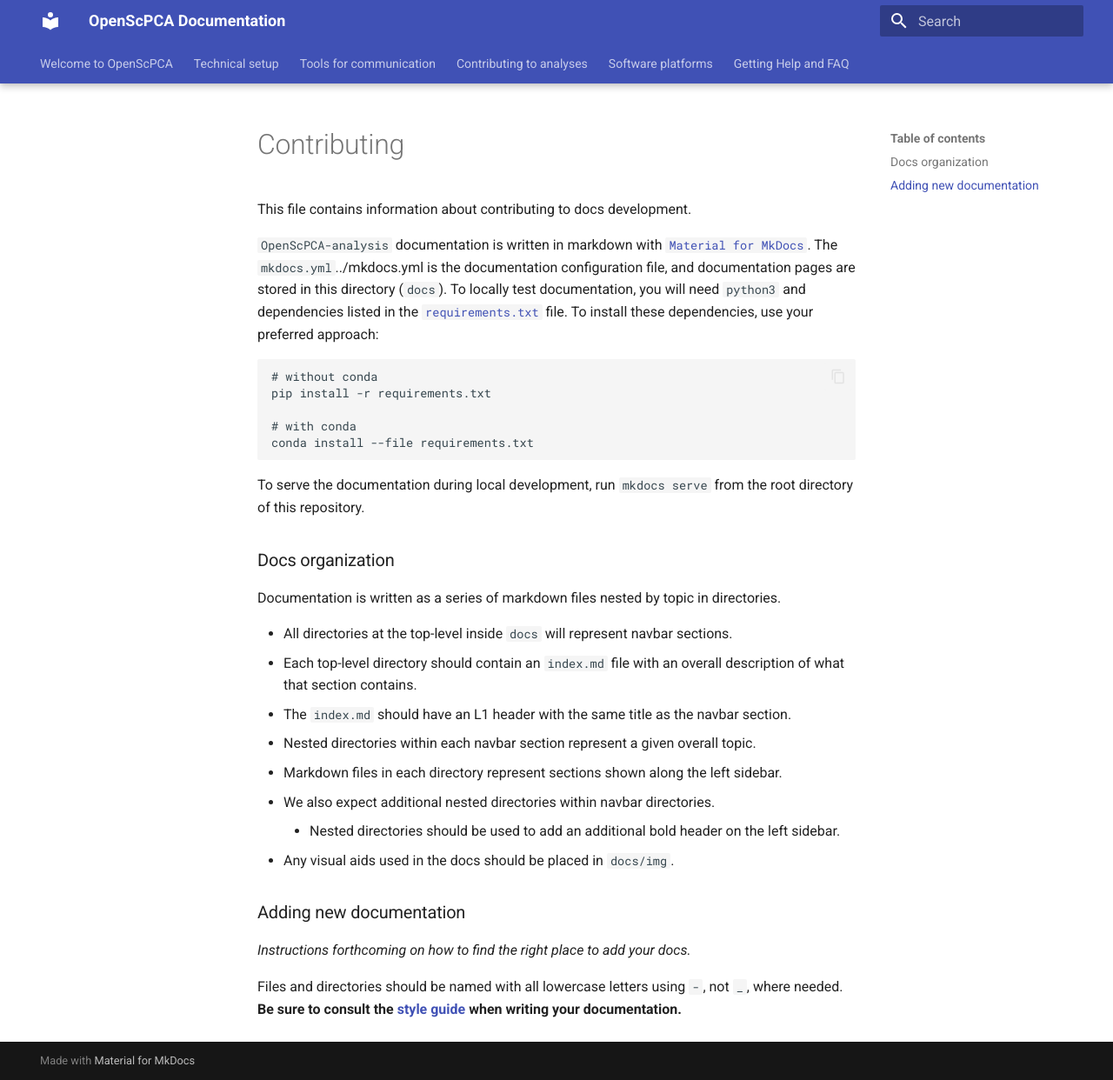
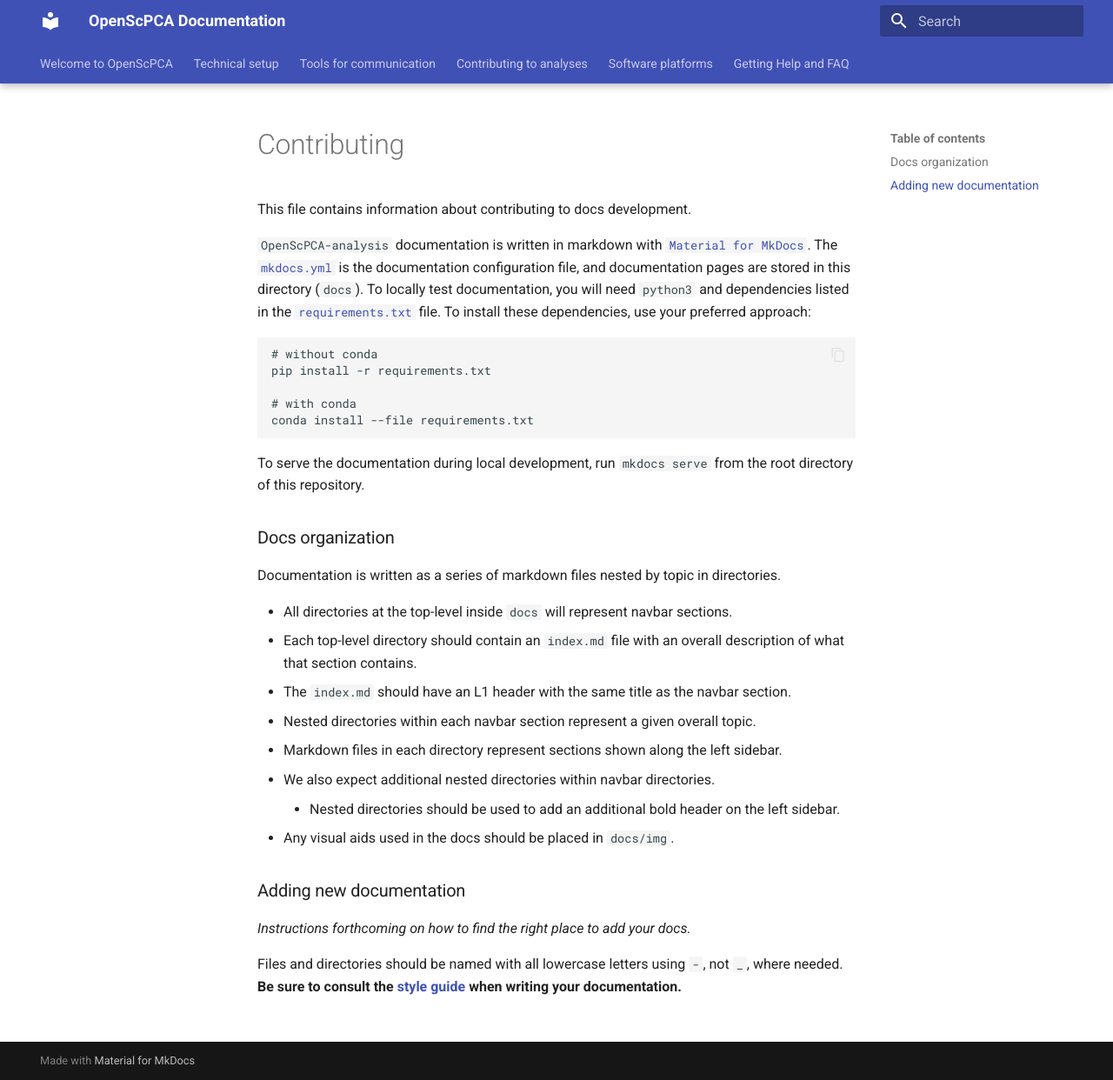
Before and after one commit to AlexsLemonade/OpenScPCA-analysis, an MkDocs documentation site: the page built from docs/contributing.md, in a window 1280 px wide and 1242 px high. Shown: the whole window at 87% size. Built offline with MkDocs 1.6.1 and Material for MkDocs 9.7.7, drawn with Linux system fonts in a browser that asks for light colours.

Commit message:
relinkify

```diff
--- a/docs/contributing.md
+++ b/docs/contributing.md
@@ -1,7 +1,7 @@
 This file contains information about contributing to docs development.
 
 `OpenScPCA-analysis` documentation is written in markdown with [`Material for MkDocs`](https://squidfunk.github.io/mkdocs-material/).
-The `mkdocs.yml`../mkdocs.yml is the documentation configuration file, and documentation pages are stored in this directory (`docs`).
+The [`mkdocs.yml`](../mkdocs.yml) is the documentation configuration file, and documentation pages are stored in this directory (`docs`).
 To locally test documentation, you will need `python3` and dependencies listed in the [`requirements.txt`](./requirements.txt) file.
 To install these dependencies, use your preferred approach:
 
```
